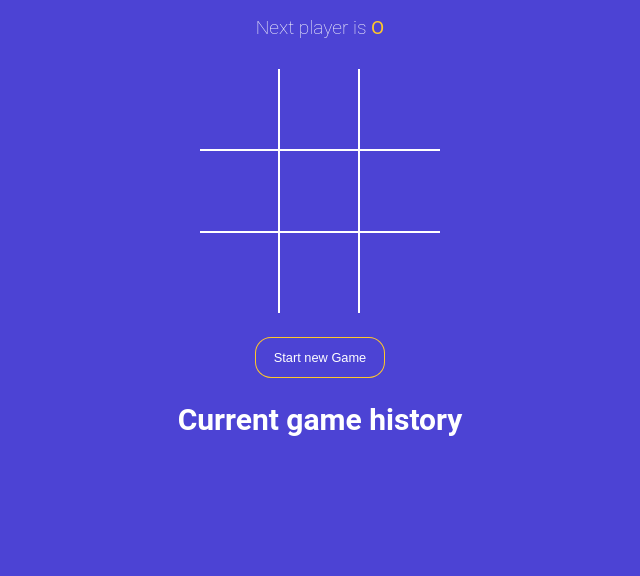
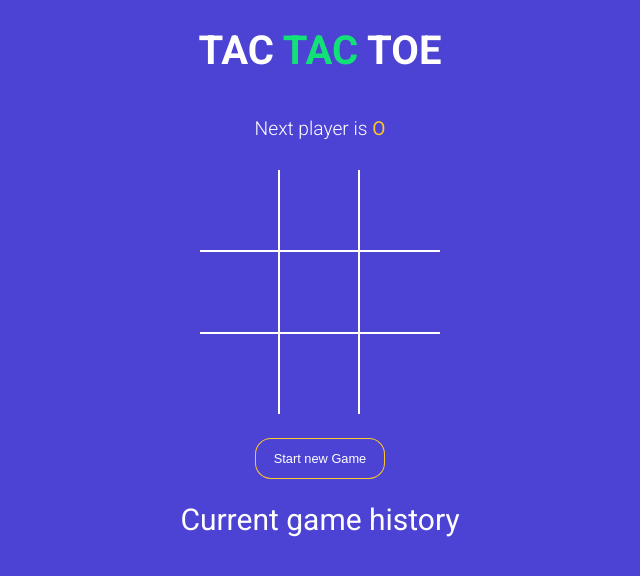
Before and after one commit to nabinjana-dsc/tictactoe-game, a React (Vite) app: page / in a window 1280 px wide. Shown: the top 576 px of the page, without its empty margins (320-960 px from the left). Built offline with nearby package versions, Linux system fonts and the light colour scheme.

Commit message:
Added TicTacToe game Title and Included Roboto font

```diff
--- a/index.html
+++ b/index.html
@@ -4,6 +4,10 @@
     <meta charset="UTF-8" />
     <link rel="icon" type="image/svg+xml" href="/tic-tac-toe.png" />
     <meta name="viewport" content="width=device-width, initial-scale=1.0" />
+    <link
+      href="https://fonts.googleapis.com/css?family=Roboto:300,400,700&display=swap"
+      rel="stylesheet"
+    />
     <title>Tic Tac Toe</title>
   </head>
   <body>
--- a/src/App.jsx
+++ b/src/App.jsx
@@ -63,6 +63,7 @@
 
   return (
     <div className="app">
+    <h1>TAC <span className='text-green'>TAC</span> TOE</h1>
       <StatusMessage winner={winner} gamingBoard={gamingBoard} />
       <Board
         squares={gamingBoard.squares}
@@ -77,7 +78,9 @@
       >
         Start new Game
       </button>
-      <h2>Current game history</h2>
+      <h2  style={{
+        fontWeight: 'normal',
+      }}>Current game history</h2>
       <History history={history} moveTo={moveTo} currentMove={currentMove} />
     </div>
   );
--- a/src/components/Board.jsx
+++ b/src/components/Board.jsx
@@ -20,9 +20,6 @@
         {renderSquare(0)}
         {renderSquare(1)}
         {renderSquare(2)}
-        {/* <Square value={Squares[0]} onClick={() => handleSquareClick(0)} />
-        <Square value={Squares[1]} onClick={() => handleSquareClick(1)} />
-        <Square value={Squares[2]} onClick={() => handleSquareClick(2)} /> */}
       </div>
       <div className="board-row">
         {renderSquare(3)}
```
